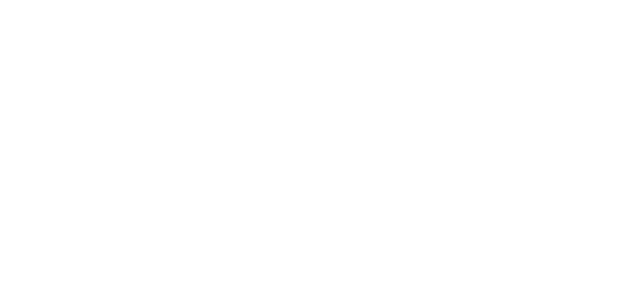
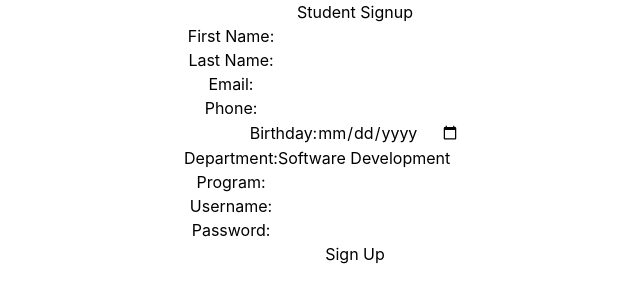
Before and after one commit to Pmacdon15/final_project_web, a React (Create React App) app: page /student-signup in a window 1280 px wide. Before the commit this address had no page. Shown: the top 302 px of the page, without its empty margins (285-925 px from the left). Built offline with nearby package versions, Linux system fonts and the light colour scheme.

Commit message:
implemetation of sign up form page and route

```diff
--- a/src/App.js
+++ b/src/App.js
@@ -10,6 +10,7 @@
 import StudentPortalAllClasses from './components/student-portal/all-classes/AllClasses.page';
 import StudentPortalComments from './components/student-portal/comments/Comments.page';
 import AdminPortalComments from './components/admin-portal/comments/Comments.page';
+import StudentSignupForm from './components/student-signup-portal/StudentSignUp.page'
 
 function App() {
   return (
@@ -18,6 +19,7 @@
         <Route path="/" element={<HomePage />} />
         <Route path="/student-login" element={<StudentLogin />} />
         <Route path="/admin-login" element={<AdminLogin />} />
+        <Route path="/student-signup" element={<StudentSignupForm />} />
         <Route path="/student-portal-dashboard/:email" element={<StudentPortalDashboard />} />
         <Route path="/student-portal-all-programs" element={<StudentPortalAllPrograms />} />
         <Route path="/student-portal-all-programs/:email" element={<StudentPortalAllPrograms />} />
@@ -26,6 +28,7 @@
         <Route path="/student-portal-comments/:email" element={<StudentPortalComments />} />
         <Route path="/student-portal-comments/" element={<StudentPortalComments />} />
         <Route path="/admin-portal-comments/:email" element={<AdminPortalComments />} />
+        <Route path="/admin-portal-comments/:email" element={<AdminPortalComments />} />
         {/* <Route path="/guest-login" element={<GuestLogin />} /> */}
       </Routes>
     </div>
--- a/src/components/student-portal/dashboard/dashboard.page.jsx
+++ b/src/components/student-portal/dashboard/dashboard.page.jsx
@@ -1,3 +1,4 @@
+import React from 'react';
 import NavBar from '../nav-bar/NavBar.Component.jsx';
 import { useParams } from 'react-router-dom';
 
--- /dev/null
+++ b/src/components/student-signup-portal/StudentSignUp.page.jsx
@@ -0,0 +1,155 @@
+import React, { useState } from "react";
+import { useNavigate } from "react-router-dom";
+
+const StudentSignupForm = () => {
+  const navigate = useNavigate();
+  const [formData, setFormData] = useState({
+    firstName: "",
+    lastName: "",
+    email: "",
+    phone: "",
+    birthday: "",
+    department: "Software Development", // Default to 'Software Development' as only this department is available
+    program: "",
+    username: "",
+    password: "",
+  });
+
+  const [studentId, setStudentId] = useState("");
+
+  // Handles form input changes
+  const handleChange = (e) => {
+    setFormData({
+      ...formData,
+      [e.target.name]: e.target.value,
+    });
+  };
+
+  // Generate a random Student ID (you can customize the format)
+  const generateStudentId = () => {
+    return `SD${Math.floor(Math.random() * 1000000)}`;
+  };
+
+  // Handles form submission
+  const handleSubmit = (e) => {
+    e.preventDefault();
+
+    // Generate a Student ID and update state
+    const newStudentId = generateStudentId();
+    setStudentId(newStudentId);
+
+    // You can handle signup logic here (e.g., send data to backend API)
+    console.log("Generated Student ID:", newStudentId);
+    // Redirect to welcome page after signup
+    navigate(`/student-portal-dashboard/${formData.email}`);
+  };
+
+  return (
+    <div>
+      <h2>Student Signup</h2>
+      <form onSubmit={handleSubmit}>
+        <label>
+          First Name:
+          <input
+            type="text"
+            name="firstName"
+            value={formData.firstName}
+            onChange={handleChange}
+            required
+          />
+        </label>
+        <br />
+        <label>
+          Last Name:
+          <input
+            type="text"
+            name="lastName"
+            value={formData.lastName}
+            onChange={handleChange}
+            required
+          />
+        </label>
+        <br />
+        <label>
+          Email:
+          <input
+            type="email"
+            name="email"
+            value={formData.email}
+            onChange={handleChange}
+            required
+          />
+        </label>
+        <br />
+        <label>
+          Phone:
+          <input
+            type="tel"
+            name="phone"
+            value={formData.phone}
+            onChange={handleChange}
+            required
+          />
+        </label>
+        <br />
+        <label>
+          Birthday:
+          <input
+            type="date"
+            name="birthday"
+            value={formData.birthday}
+            onChange={handleChange}
+            required
+          />
+        </label>
+        <br />
+        <label>
+          Department:
+          <input
+            type="text"
+            name="department"
+            value={formData.department}
+            readOnly
+          />
+        </label>
+        <br />
+        <label>
+          Program:
+          <input
+            type="text"
+            name="program"
+            value={formData.program}
+            onChange={handleChange}
+            required
+          />
+        </label>
+        <br />
+        <label>
+          Username:
+          <input
+            type="text"
+            name="username"
+            value={formData.username}
+            onChange={handleChange}
+            required
+          />
+        </label>
+        <br />
+        <label>
+          Password:
+          <input
+            type="password"
+            name="password"
+            value={formData.password}
+            onChange={handleChange}
+            required
+          />
+        </label>
+        <br />
+        <button type="submit">Sign Up</button>
+      </form>
+    </div>
+  );
+};
+
+export default StudentSignupForm;
```
